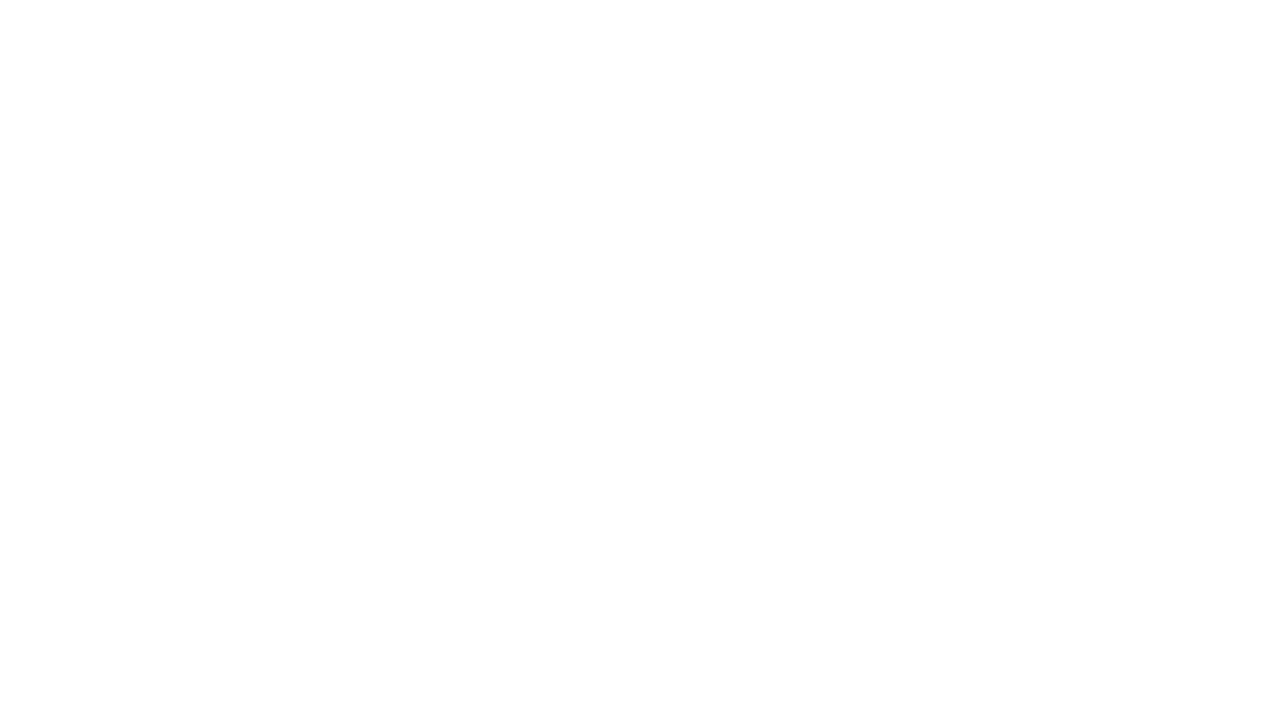
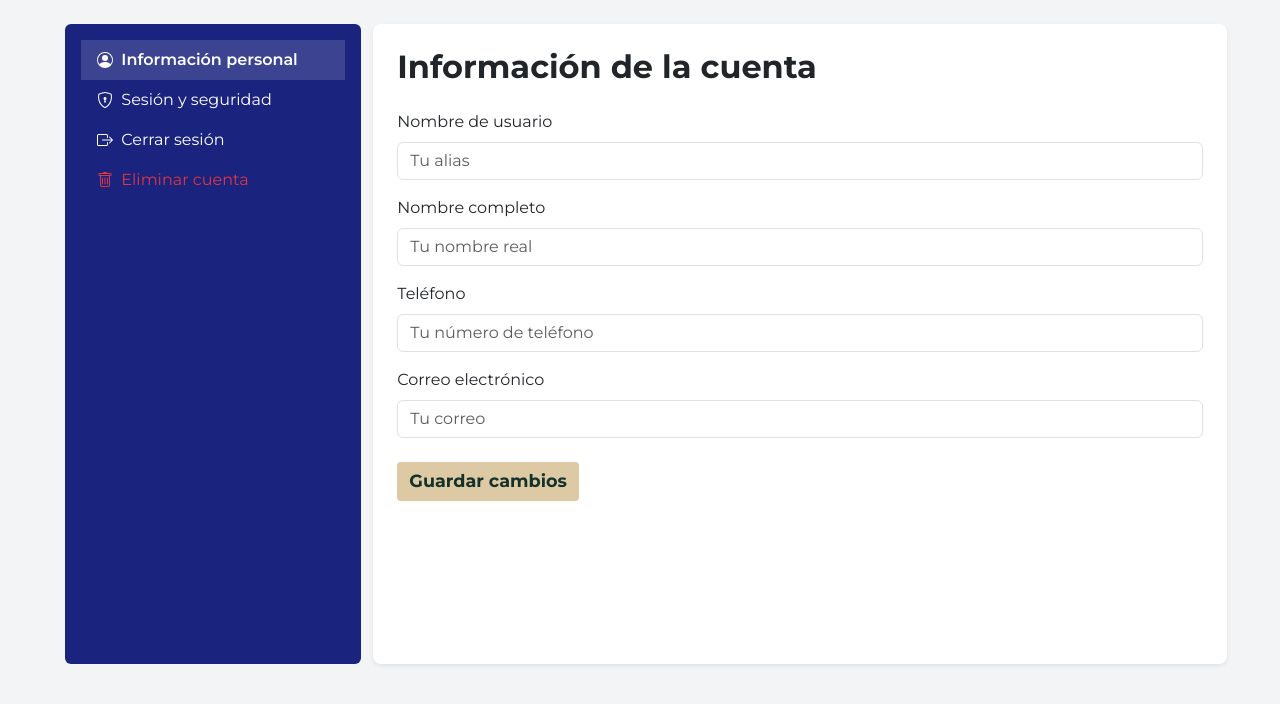
Before and after one commit to jianx7/Frontend-Plataforma-Violencia-Genero-QR, a React (Vite) app: page /user-info in a window 1280 px wide. Before the commit this address had no page. Shown: the top 704 px of the page. Built offline with nearby package versions, Linux system fonts and the light colour scheme.

Commit message:
Apartado de info-usuario agregado

```diff
--- a/src/app/routes.jsx
+++ b/src/app/routes.jsx
@@ -3,6 +3,10 @@ import Home from "../presentation/pages/Home";
 import Login from "../presentation/pages/Login";
 import Register from "../presentation/pages/Register";
 import Layout from "../presentation/pages/Layout"
+import UserInfo from "../presentation/pages/UserInfo";
+import DeleteAccount from "../presentation/pages/DeleteAccount"
+import Security from "../presentation/pages/Security"
+import Logout from "../presentation/pages/Logout"
 
 export default function RoutesApp() {
   return (
@@ -13,6 +17,11 @@ export default function RoutesApp() {
 
       <Route path="/login" element={<Login />} />
       <Route path="/register" element={<Register />} />
+      <Route path="/user-info" element={<UserInfo />} />
+      <Route path="/security" element={<Security />} />
+      <Route path="/delete-account" element={<DeleteAccount />} />
+      <Route path="/logout" element={<Logout />} />
+
     </Routes>
   );
 }
--- a/src/index.css
+++ b/src/index.css
@@ -224,3 +224,26 @@ button.btn-danger:hover {
   width: 400px;
   justify-content: center;
 }
+
+/* SIDEBAR */
+.bg-gob-dark {
+  background-color: #1a237e !important; /* Azul institucional */
+}
+
+.btn-gob:hover {
+  background-color: #002244 !important;
+}
+
+.sidebar {
+  min-height: 80vh;
+}
+
+.sidebar-item:hover {
+  background-color: rgba(255, 255, 255, 0.1) !important;
+  border-radius: 10px;
+}
+
+.sidebar-item.active {
+  background-color: rgba(255, 255, 255, 0.15) !important;
+  font-weight: 600;
+}
--- a/src/presentation/components/Navbar.jsx
+++ b/src/presentation/components/Navbar.jsx
@@ -3,7 +3,7 @@ import { Navbar, Nav, NavDropdown, Container } from "react-bootstrap";
 import "bootstrap/dist/css/bootstrap.min.css";
 
 
-export default function navbar() {
+export default function AppNavbar() {
   return (
     <Navbar expand="md" variant="dark" className="navbar-custom">
       <Container>
@@ -19,9 +19,12 @@ export default function navbar() {
             <Nav.Link as={Link} to="/directorio">Directorio</Nav.Link>
              <Nav.Link as={Link} to="/ayuda">Ayuda</Nav.Link>
           </Nav>
-          <Nav className="ms-auto">
-            <Nav.Link as={Link} to="/login">Perfil</Nav.Link>
-          </Nav>
+          <NavDropdown title="Perfil" id="navbarDropdown" className="ms-auto">
+            <h3 className="text-center">Nombre</h3>
+              <NavDropdown.Item as={Link} to="/perfil/user-info">Información de la cuenta</NavDropdown.Item>
+              <NavDropdown.Item as={Link} to="/perfil/security">Sesión y seguridad</NavDropdown.Item>
+              <NavDropdown.Item as={Link} to="/perfil/logout">Cerrar sesión</NavDropdown.Item>
+            </NavDropdown>
         </Navbar.Collapse>
       </Container>
     </Navbar >
--- /dev/null
+++ b/src/presentation/components/ProfileLayout.jsx
@@ -0,0 +1,17 @@
+import { Container, Row, Col } from "react-bootstrap";
+import ProfileSidebar from "./ProfileSidebar";
+
+export default function ProfileLayout({ children }) {
+  return (
+    <Container fluid className="py-4" style={{ backgroundColor: "#f3f4f6", minHeight: "100vh" }}>
+      <Row className="justify-content-center">
+        <Col md={3}>
+          <ProfileSidebar />
+        </Col>
+        <Col md={8} className="bg-white rounded-3 shadow-sm p-4">
+          {children}
+        </Col>
+      </Row>
+    </Container>
+  );
+}
--- /dev/null
+++ b/src/presentation/components/ProfileSidebar.jsx
@@ -0,0 +1,56 @@
+import { Link, useLocation } from "react-router-dom";
+import { ListGroup } from "react-bootstrap";
+import {
+  BsShieldLock,
+  BsPersonCircle,
+  BsBoxArrowRight,
+  BsTrash,
+} from "react-icons/bs";
+
+export default function ProfileSidebar() {
+  const location = useLocation();
+
+  return (
+    <aside className="sidebar p-3 bg-gob-dark text-white rounded">
+      <ListGroup variant="flush">
+        <ListGroup.Item
+          as={Link}
+          to="/user-info"
+          active={location.pathname === "/user-info"}
+          className="bg-transparent text-white border-0 d-flex align-items-center gap-2 sidebar-item"
+        >
+          <BsPersonCircle />
+          Información personal
+        </ListGroup.Item>
+
+        <ListGroup.Item
+          as={Link}
+          to="/security"
+          active={location.pathname === "/security"}
+          className="bg-transparent text-white border-0 d-flex align-items-center gap-2 sidebar-item"
+        >
+          <BsShieldLock />
+          Sesión y seguridad
+        </ListGroup.Item>
+
+        <ListGroup.Item
+          as={Link}
+          to="/logout"
+          className="bg-transparent text-white border-0 d-flex align-items-center gap-2 sidebar-item"
+        >
+          <BsBoxArrowRight />
+          Cerrar sesión
+        </ListGroup.Item>
+
+        <ListGroup.Item
+          as={Link}
+          to="/delete-account"
+          className="bg-transparent text-danger border-0 d-flex align-items-center gap-2 sidebar-item"
+        >
+          <BsTrash />
+          Eliminar cuenta
+        </ListGroup.Item>
+      </ListGroup>
+    </aside>
+  );
+}
--- /dev/null
+++ b/src/presentation/pages/UserInfo.jsx
@@ -0,0 +1,35 @@
+// src/presentation/pages/UserInfo.jsx
+import ProfileLayout from "../components/ProfileLayout";
+import { Form, Button } from "react-bootstrap";
+
+export default function UserInfo() {
+  return (
+    <ProfileLayout>
+      <h2 className="fw-bold text-gob-dark mb-4">Información de la cuenta</h2>
+
+      <Form>
+        <Form.Group className="mb-3" controlId="username">
+          <Form.Label>Nombre de usuario</Form.Label>
+          <Form.Control type="text" placeholder="Tu alias" />
+        </Form.Group>
+
+        <Form.Group className="mb-3" controlId="realName">
+          <Form.Label>Nombre completo</Form.Label>
+          <Form.Control type="text" placeholder="Tu nombre real" />
+        </Form.Group>
+
+        <Form.Group className="mb-3" controlId="phone">
+          <Form.Label>Teléfono</Form.Label>
+          <Form.Control type="tel" placeholder="Tu número de teléfono" />
+        </Form.Group>
+
+        <Form.Group className="mb-4" controlId="email">
+          <Form.Label>Correo electrónico</Form.Label>
+          <Form.Control type="email" placeholder="Tu correo" />
+        </Form.Group>
+
+        <Button className="btn-gob">Guardar cambios</Button>
+      </Form>
+    </ProfileLayout>
+  );
+}
```
Also changed, not shown: src/presentation/pages/DeleteAccount.jsx (added), src/presentation/pages/Logout.jsx (added), src/presentation/pages/Security.jsx (added).
